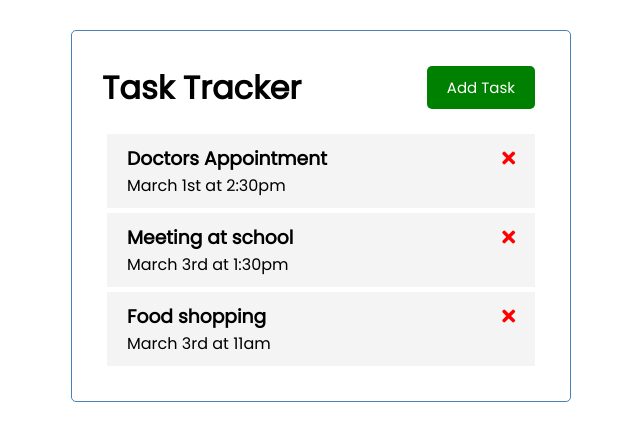
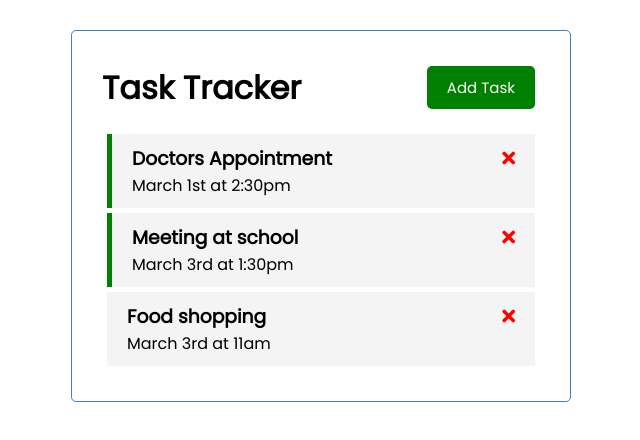
Before and after one commit to InfAurora/easy-vue-web-application, a Vue app in the folder vue-web-application/: page / in a window 1280 px wide. Shown: the top 440 px of the page, without its empty margins (319-959 px from the left). Built offline with nearby package versions, Linux system fonts and the light colour scheme.

Commit message:
Added v-bind to class(reminder) for div in task.vue

```diff
--- a/vue-web-application/src/components/Task.vue
+++ b/vue-web-application/src/components/Task.vue
@@ -1,6 +1,7 @@
 <template>
-  <div class="task">
-    <h3>{{ task.text }}
+  <div :class="[task.reminder ? 'reminder' : '', 'task']">
+    <h3>
+      {{ task.text }}
       <i class="fas fa-times"></i>
     </h3>
     <p>{{ task.day }}</p>
```
